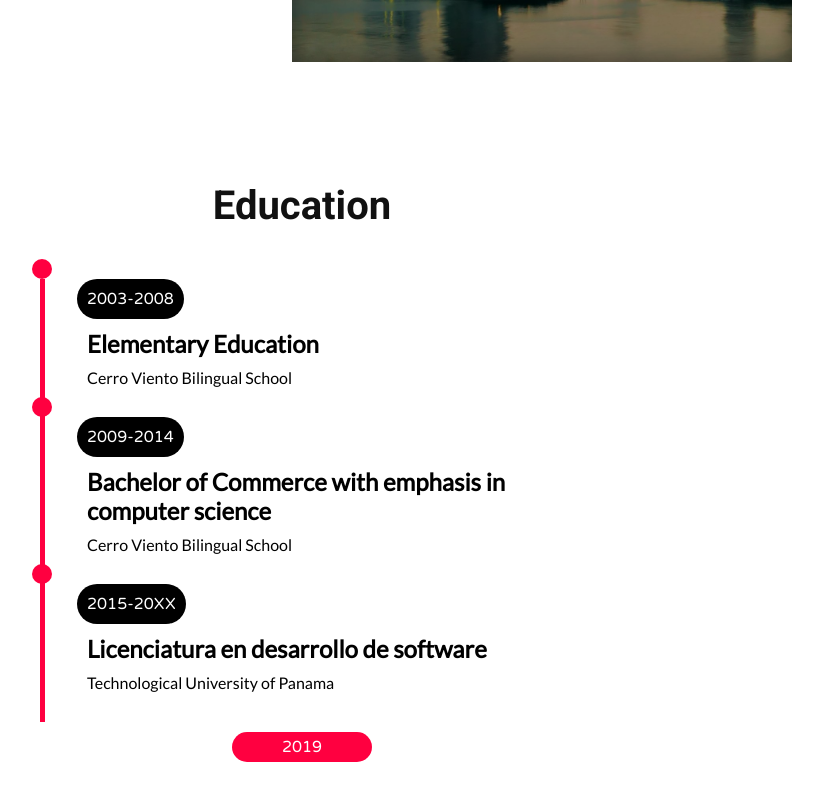
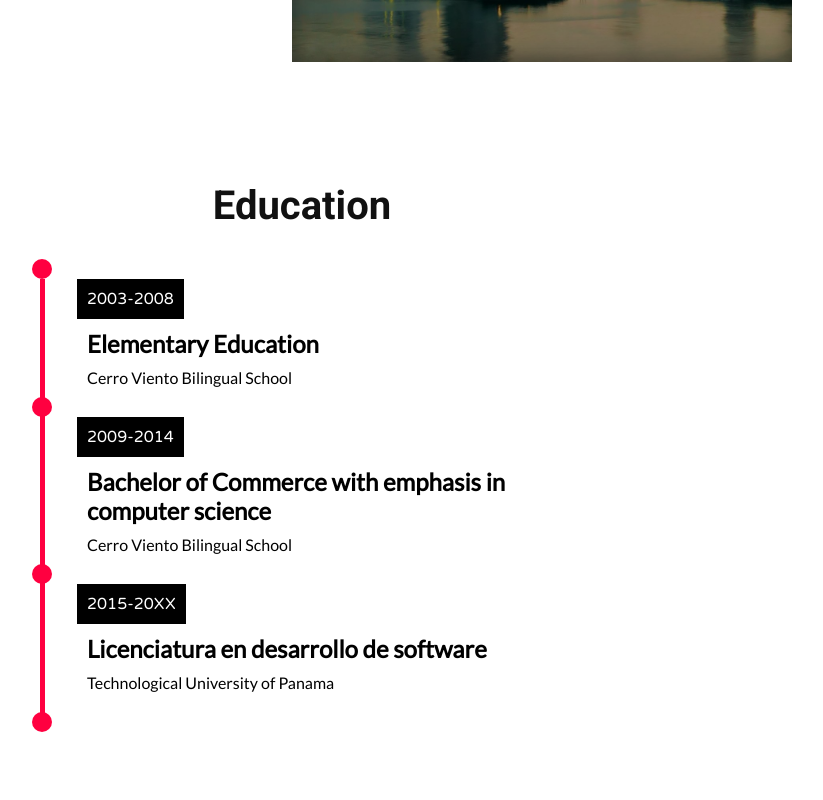
Before and after one commit to jasonwj96/portfolio, a React (Create React App) app: page / in a window 1280 px wide. Shown: the part 528-1328 px from the top of the page, without its empty margins (338-1161 px from the left). After the commit the page ends 1280 px from the top, so only its background shows below. Built offline with nearby package versions, Linux system fonts and the light colour scheme.

Commit message:
Deleted timeline last node

```diff
--- a/src/components/homeProfile.scss
+++ b/src/components/homeProfile.scss
@@ -53,7 +53,7 @@
     height: auto;
 
     h1 {
-      @include textLoader();
+      // @include textLoader();
       font-family: "Roboto", sans-serif;
       font-weight: bold;
       font-size: 3em;
@@ -64,7 +64,7 @@
     }
 
     h3 {
-      @include textLoader();
+      // @include textLoader();
       font-family: "Roboto", sans-serif;
       font-size: 1.5em;
       margin: 0 0 50px 0;
@@ -75,7 +75,7 @@
     }
 
     p {
-      @include textLoader();
+      // @include textLoader();
       overflow: hidden;
       font-family: "Roboto", sans-serif;
       width: fit-content;
--- a/src/components/navbar.scss
+++ b/src/components/navbar.scss
@@ -105,7 +105,7 @@
     padding: 5px 20px;
 
     #brand {
-      @include textLoader();
+      // @include textLoader();
       font-size: 1em;
       pointer-events: none;
       display: flex;
@@ -137,20 +137,6 @@
         animation-delay: 1200ms;
         opacity: 0;
       }
-
-      // #bar {
-      //   width: 5px;
-      //   height: 40px;
-      //   margin: 0px 0 0 25px;
-      //   border-radius: 10px;
-      //   background-color: #ff0040;
-      //   animation-name: animateBrandbar;
-      //   animation-direction: alternate;
-      //   opacity: 0;
-      //   animation-fill-mode: forwards;
-      //   animation-duration: 300ms;
-      //   animation-delay: 1500ms;
-      // }
     }
 
     #toggle-btn {
--- a/src/components/timeline.jsx
+++ b/src/components/timeline.jsx
@@ -2,13 +2,13 @@ import React, { useState, useEffect } from "react";
 import "./timeline.scss";
 
 const Timeline = () => {
-  const [year, setYear] = useState(new Date().getFullYear());
+  // const [year, setYear] = useState(new Date().getFullYear());
 
-  useEffect(() => {
-    return () => {
-      setYear(new Date().getFullYear());
-    };
-  }, [year]);
+  // useEffect(() => {
+  //   return () => {
+  //     setYear(new Date().getFullYear());
+  //   };
+  // }, [year]);
 
   const events = [
     {
@@ -28,11 +28,6 @@ const Timeline = () => {
     }
   ];
 
-  const reverseItem = index => {
-    if (index % 2 === 1) return "timeline-item reverse";
-    else return "timeline-item";
-  };
-
   return (
     <div id="education" className="timeline-container">
       <div id="heading">
@@ -42,7 +37,7 @@ const Timeline = () => {
         return (
           <div key={index} className="timeline-item-wrapper">
             <div className="item-space" />
-            <div className={reverseItem(index)}>
+            <div className="timeline-item">
               <div className="line-wrapper">
                 <div className="bullet" />
                 <div className="line" />
@@ -56,9 +51,7 @@ const Timeline = () => {
           </div>
         );
       })}
-      <div className="today">
-        <p>{year}</p>
-      </div>
+      <div className="today">{/* <p>{year}</p> */}</div>
     </div>
   );
 };
--- a/src/components/timeline.scss
+++ b/src/components/timeline.scss
@@ -59,7 +59,7 @@
         height: fit-content;
         padding: 10px;
         font-family: "Varela Round", sans-serif;
-        border-radius: 20px;
+        // border-radius: 20px;
       }
 
       .title {
@@ -77,14 +77,22 @@
   }
 
   .today {
+    // display: flex;
+    // width: fit-content;
+    // height: auto;
+    // padding: 5px 50px;
+    // margin: 20px 50px;
+    // background-color: #ff0040;
+    // border-radius: 20px 20px;
+    // justify-content: center;
     display: flex;
-    width: fit-content;
-    height: auto;
-    padding: 5px 50px;
-    margin: 20px 50px;
+    align-self: flex-start;
+    margin: 0 15px;
+    width: 20px;
+    height: 20px;
+    border-radius: 50%;
     background-color: #ff0040;
-    border-radius: 20px 20px;
-    justify-content: center;
+    color: #fff;
 
     p {
       color: #fff;
--- a/src/themes/themes.scss
+++ b/src/themes/themes.scss
@@ -1,4 +1,5 @@
 $global-font: "Lato", sans-serif;
+$accent: #ff0040;
 
 @keyframes showText {
   from {
@@ -28,11 +29,10 @@ $global-font: "Lato", sans-serif;
   animation-duration: 0ms;
   animation-delay: 1300ms;
   position: relative;
-  color: transparent;
 
   &::before {
     content: "";
-    background-color: #ff0040;
+    background-color: $accent;
     width: inherit;
     height: inherit;
     z-index: 1;
@@ -61,7 +61,7 @@ $global-font: "Lato", sans-serif;
     z-index: inherit;
     content: "";
     position: absolute;
-    background-color: #ff0040;
+    background-color: $accent;
     width: inherit;
     height: inherit;
     margin: auto;
@@ -165,7 +165,6 @@ $global-font: "Lato", sans-serif;
       background-color: #fff;
 
       #brand {
-        color: #111;
       }
 
       #toggle-btn {
@@ -190,7 +189,7 @@ $global-font: "Lato", sans-serif;
                 color: #000;
 
                 &:hover {
-                  color: #ff0040;
+                  color: $accent;
                 }
               }
             }
```
